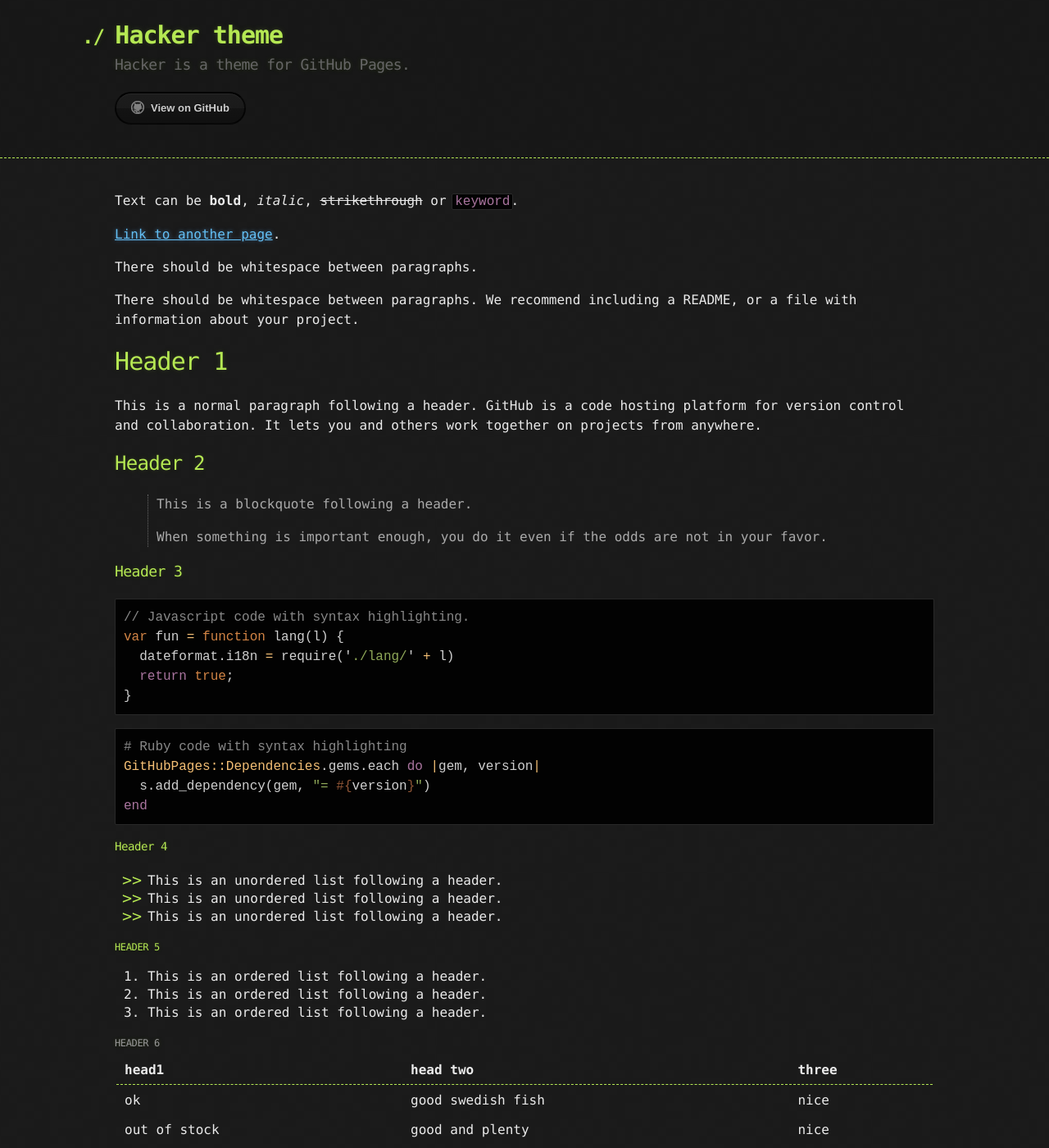
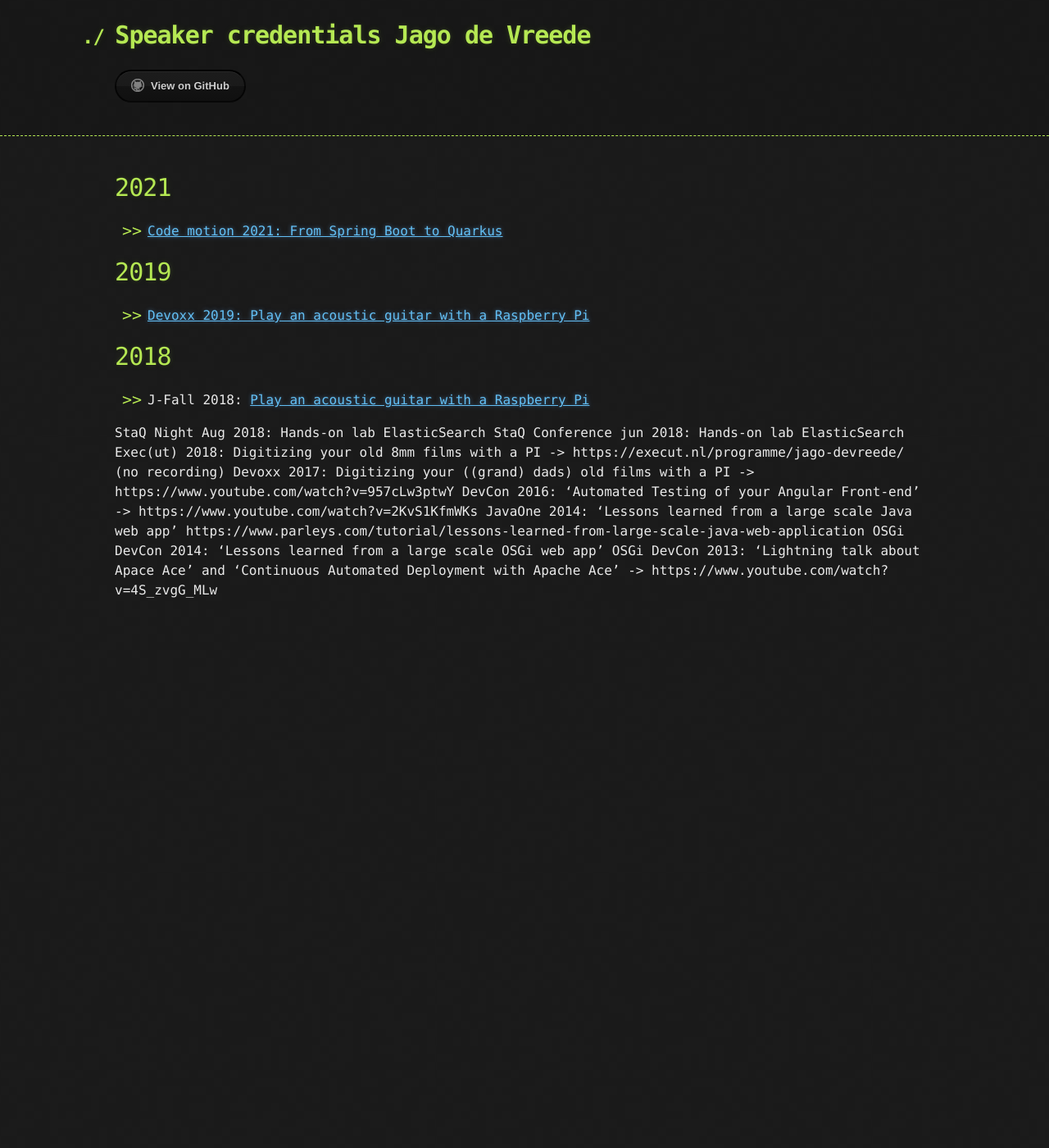
Before and after one commit to jagodevreede/jagodevreede.github.io, a Jekyll site: the page built from index.md, in a window 1280 px wide and 1400 px high. Shown: the whole window at 82% size. Built offline with Jekyll 4.4.1, drawn with Linux system fonts in a browser that asks for light colours; the repository's description, which GitHub fills in, is left out; our own code applies the rules of GitHub Pages for plain Markdown files; some of the changed text lies outside the part shown.

Commit message:
Added initial talks list

````diff
--- a/_config.yml
+++ b/_config.yml
@@ -1,3 +1,2 @@
-title: Hacker theme
-description: Hacker is a theme for GitHub Pages.
+title: Speaker credentials Jago de Vreede
 show_downloads: false
--- a/index.md
+++ b/index.md
@@ -2,122 +2,24 @@
 layout: default
 ---
 
-Text can be **bold**, _italic_, ~~strikethrough~~ or `keyword`.
-
-[Link to another page](./another-page.html).
-
-There should be whitespace between paragraphs.
-
-There should be whitespace between paragraphs. We recommend including a README, or a file with information about your project.
-
-# Header 1
-
-This is a normal paragraph following a header. GitHub is a code hosting platform for version control and collaboration. It lets you and others work together on projects from anywhere.
-
-## Header 2
-
-> This is a blockquote following a header.
->
-> When something is important enough, you do it even if the odds are not in your favor.
-
-### Header 3
-
-```js
-// Javascript code with syntax highlighting.
-var fun = function lang(l) {
-  dateformat.i18n = require('./lang/' + l)
-  return true;
-}
-```
-
-```ruby
-# Ruby code with syntax highlighting
-GitHubPages::Dependencies.gems.each do |gem, version|
-  s.add_dependency(gem, "= #{version}")
-end
-```
-
-#### Header 4
-
-*   This is an unordered list following a header.
-*   This is an unordered list following a header.
-*   This is an unordered list following a header.
-
-##### Header 5
-
-1.  This is an ordered list following a header.
-2.  This is an ordered list following a header.
-3.  This is an ordered list following a header.
-
-###### Header 6
-
-| head1        | head two          | three |
-|:-------------|:------------------|:------|
-| ok           | good swedish fish | nice  |
-| out of stock | good and plenty   | nice  |
-| ok           | good `oreos`      | hmm   |
-| ok           | good `zoute` drop | yumm  |
-
-### There's a horizontal rule below this.
-
-* * *
-
-### Here is an unordered list:
-
-*   Item foo
-*   Item bar
-*   Item baz
-*   Item zip
-
-### And an ordered list:
-
-1.  Item one
-1.  Item two
-1.  Item three
-1.  Item four
-
-### And a nested list:
-
-- level 1 item
-  - level 2 item
-  - level 2 item
-    - level 3 item
-    - level 3 item
-- level 1 item
-  - level 2 item
-  - level 2 item
-  - level 2 item
-- level 1 item
-  - level 2 item
-  - level 2 item
-- level 1 item
-
-### Small image
-
-![Octocat](https://github.githubassets.com/images/icons/emoji/octocat.png)
-
-### Large image
-
-![Branching](https://guides.github.com/activities/hello-world/branching.png)
+# 2021
+* [Code motion 2021: From Spring Boot to Quarkus](https://youtu.be/cRaxEXEGkTo?t=12187 )
 
 
-### Definition lists can be used with HTML syntax.
+# 2019
 
-<dl>
-<dt>Name</dt>
-<dd>Godzilla</dd>
-<dt>Born</dt>
-<dd>1952</dd>
-<dt>Birthplace</dt>
-<dd>Japan</dd>
-<dt>Color</dt>
-<dd>Green</dd>
-</dl>
+* [Devoxx 2019: Play an acoustic guitar with a Raspberry Pi](https://www.youtube.com/watch?v=5XhpFtl1Pj0)
 
-```
-Long, single-line code blocks should not wrap. They should horizontally scroll if they are too long. This line should be long enough to demonstrate this.
-```
+# 2018
+* J-Fall 2018: [Play an acoustic guitar with a Raspberry Pi](https://www.youtube.com/watch?v=8-SkMg9-jcI)
 
-```
-The final element.
-```
+
+
+StaQ Night Aug 2018: Hands-on lab ElasticSearch
+StaQ Conference jun 2018: Hands-on lab ElasticSearch
+Exec(ut) 2018: Digitizing your old 8mm films with a PI -> https://execut.nl/programme/jago-devreede/ (no recording)
+Devoxx 2017: Digitizing your ((grand) dads) old films with a PI -> https://www.youtube.com/watch?v=957cLw3ptwY
+DevCon 2016: ‘Automated Testing of your Angular Front-end’ -> https://www.youtube.com/watch?v=2KvS1KfmWKs
+JavaOne 2014: 'Lessons learned from a large scale Java web app' https://www.parleys.com/tutorial/lessons-learned-from-large-scale-java-web-application
+OSGi DevCon 2014: 'Lessons learned from a large scale OSGi web app'
+OSGi DevCon 2013: 'Lightning talk about Apace Ace' and 'Continuous Automated Deployment with Apache Ace' -> https://www.youtube.com/watch?v=4S_zvgG_MLw
````
